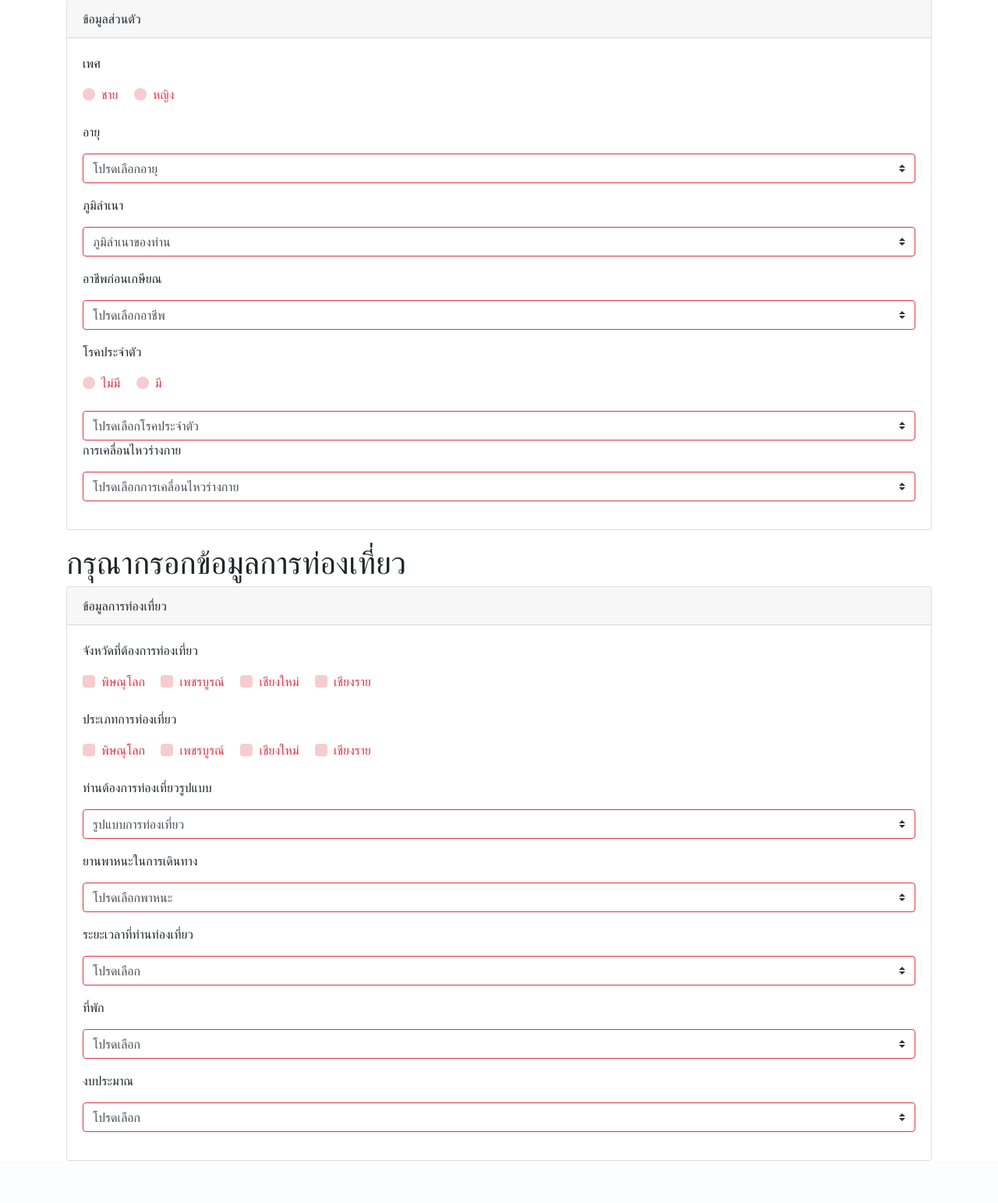
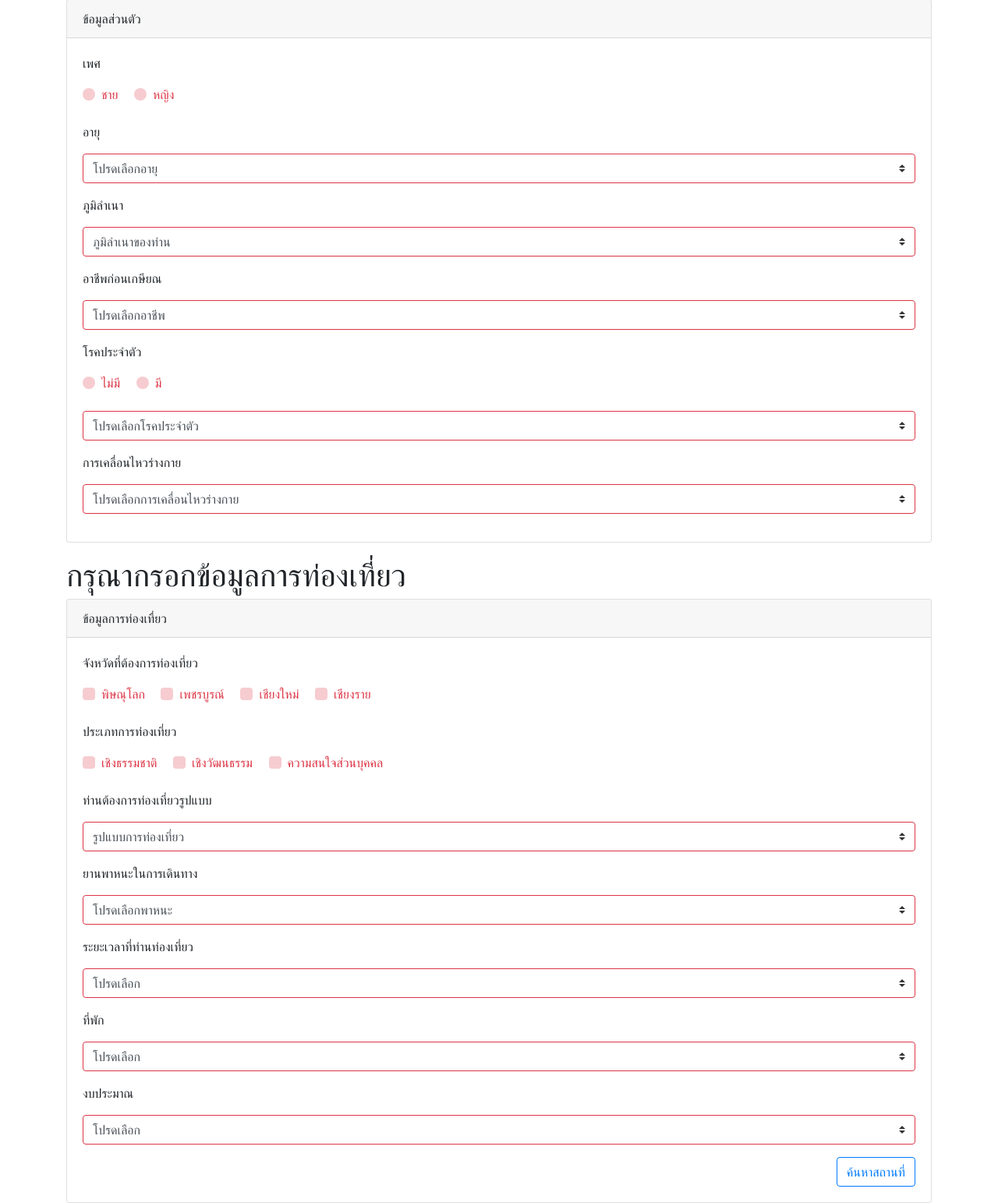
Before and after one commit to Pattarapont/Undergraduate-Thesis, a PHP site: page /form_main.php in a window 1280 px wide. Shown: the part 109-1652 px from the top of the page at 78% size. Before the commit the page ends 1598 px from the top, so only its background shows below. Run offline with PHP 8.4, Linux system fonts and the light colour scheme.

Commit message:
set form input for user

```diff
--- a/form_input_location.php
+++ b/form_input_location.php
@@ -38,22 +38,17 @@
 							<label class="custom-control custom-checkbox">
 								<input type="checkbox" class="custom-control-input" required>
 								<span class="custom-control-indicator"></span>
-								<span class="custom-control-description">พิษณุโลก</span>
+								<span class="custom-control-description">เชิงธรรมชาติ</span>
 							</label>
 							<label class="custom-control custom-checkbox">
 								<input type="checkbox" class="custom-control-input" required>
 								<span class="custom-control-indicator"></span>
-								<span class="custom-control-description">เพชรบูรณ์</span>
+								<span class="custom-control-description">เชิงวัฒนธรรม</span>
 							</label>
 							<label class="custom-control custom-checkbox">
 								<input type="checkbox" class="custom-control-input" required>
 								<span class="custom-control-indicator"></span>
-								<span class="custom-control-description">เชียงใหม่</span>
-							</label>
-							<label class="custom-control custom-checkbox">
-								<input type="checkbox" class="custom-control-input" required>
-								<span class="custom-control-indicator"></span>
-								<span class="custom-control-description">เชียงราย</span>
+								<span class="custom-control-description">ความสนใจส่วนบุคคล</span>
 							</label>
 						</div>
 
@@ -114,7 +109,9 @@
 								<option value="4">มากกว่า 5000 บาท</option>
 							</select>
 						</div>
-
+						<div class="text-right">
+							<button type="button" class="btn btn-outline-primary">ค้นหาสถานที่</button>
+						</div>
 					</form>
 				</div>
 			</div>
--- a/form_input_personal.php
+++ b/form_input_personal.php
@@ -39,9 +39,13 @@
 							<p>ภูมิลำเนา</p>
 							<select class="custom-select d-block col" required>
 								<option value="">ภูมิลำเนาของท่าน</option>
-								<option value="1">50 - 60 ปี</option>
-								<option value="2">60 - 70 ปี</option>
-								<option value="3">มากกว่า 70 ปี</option>
+								<option value="1">พิษณุโลก</option>
+								<option value="2">เพชรบูรณ์</option>
+								<option value="3">เชียงใหม่</option>
+								<option value="1">เชียงราย</option>
+								<option value="2">นครสวรรค์</option>
+								<option value="3">กรุงเทพมหานคร</option>
+								<option value="3">อื่นๆ</option>
 							</select>
 						</div>
 
@@ -77,7 +81,7 @@
 							</label>
 						</div>
 
-
+						<div class="form-group">
 						<select class="custom-select d-block col" required>
 							<!-- <select class="form-group custom-select d-block col" required> -->
 							<option value="" selected disabled hidden>โปรดเลือกโรคประจำตัว</option>
@@ -88,6 +92,7 @@
 							<option value="5">จอประสาทตาเสื่อม</option>
 							<option value="6">โรคอื่นๆ</option>
 						</select>
+						</div>
 
 						<div class="form-group">
 							<p>การเคลื่อนไหวร่างกาย</p>
@@ -101,6 +106,7 @@
 							</select>
 						</div>
 
+
 					</form>
 
 				</div>
```
